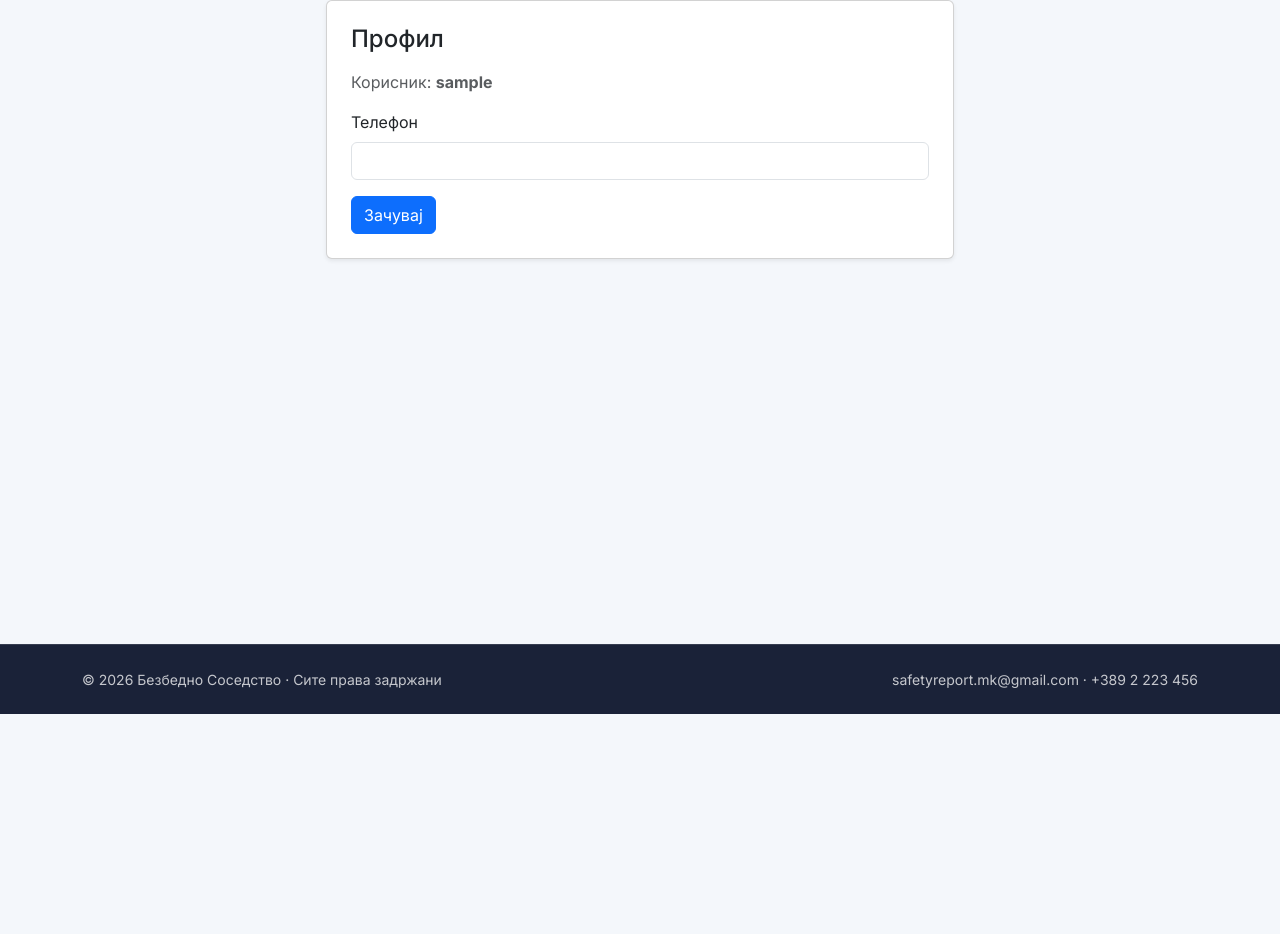
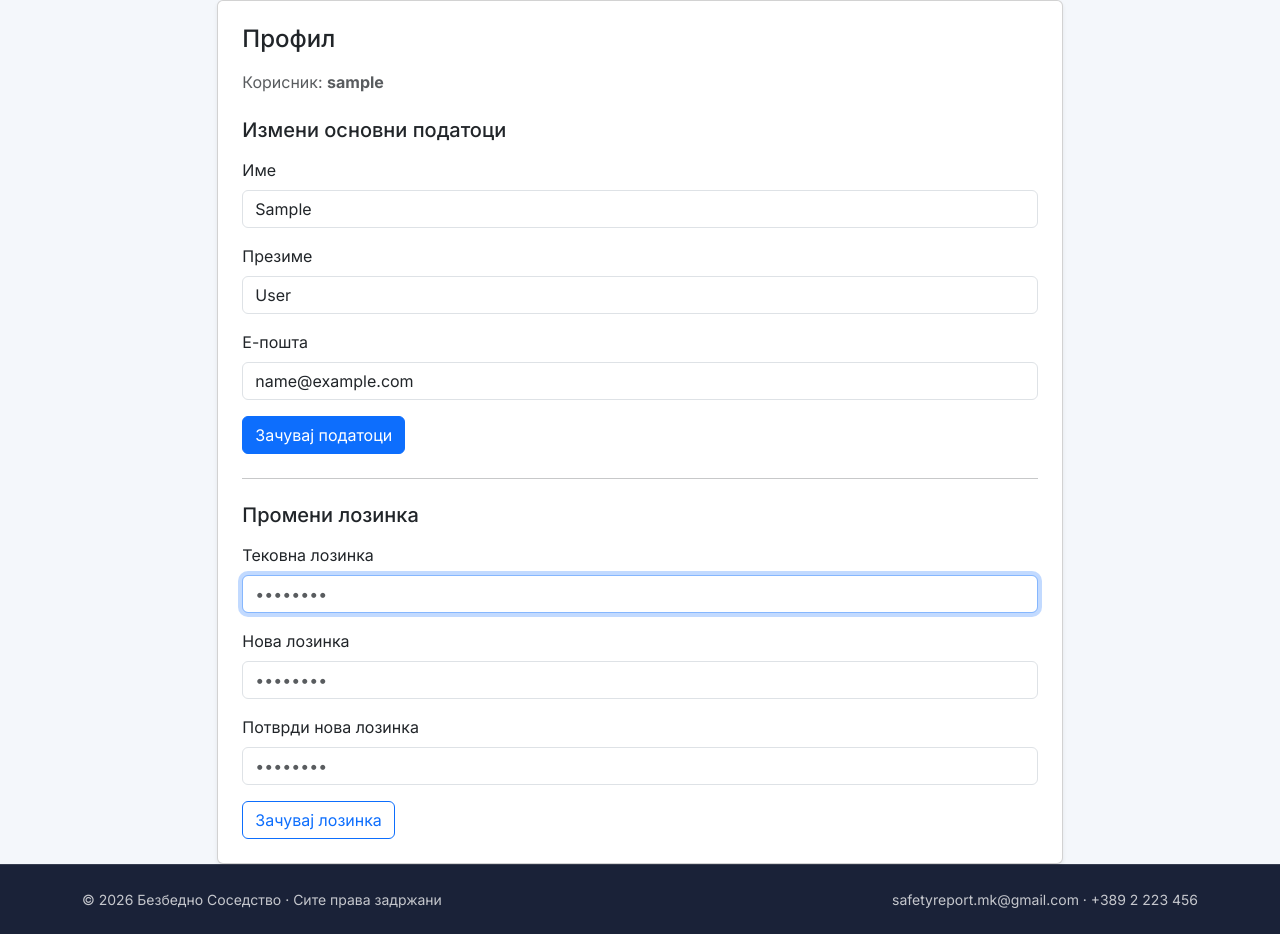
Before and after one commit to jovanoskalj/neighborhood-safety-reporter, a Django app: page /accounts/profile/ in a window 1280 px wide. Shown: the part 86-1020 px from the top of the page. Before the commit the page ends 800 px from the top, so only its background shows below. Run offline with Django 5.2, Linux system fonts and the light colour scheme; the visitor is signed in with stand-in values (Sample User, id 1); some libraries are stand-ins or nearby versions.

Commit message:
T36: User profile and password change page

```diff
--- a/apps/accounts/forms.py
+++ b/apps/accounts/forms.py
@@ -1,6 +1,66 @@
 from django import forms
+from django.contrib.auth.forms import PasswordChangeForm
 from django.contrib.auth.forms import UserCreationForm
 from django.contrib.auth.models import User
+
+
+class ProfileForm(forms.ModelForm):
+    """Allow users to edit basic account information."""
+
+    email = forms.EmailField(required=True)
+
+    class Meta:
+        model = User
+        fields = ["first_name", "last_name", "email"]
+
+    def __init__(self, *args, **kwargs):
+        super().__init__(*args, **kwargs)
+        labels = {
+            "first_name": "Име",
+            "last_name": "Презиме",
+            "email": "Е-пошта",
+        }
+        placeholders = {
+            "first_name": "",
+            "last_name": "",
+            "email": "",
+        }
+        for name, field in self.fields.items():
+            field.label = labels.get(name, field.label)
+            field.widget.attrs.update(
+                {
+                    "class": "form-control",
+                    "placeholder": placeholders.get(name, ""),
+                }
+            )
+
+    def clean_email(self):
+        email = (self.cleaned_data.get("email") or "").strip().lower()
+        current_email = (self.instance.email or "").strip().lower()
+
+        if not email:
+            raise forms.ValidationError("Е-пошта е задолжителна.")
+
+        if email == current_email:
+            return email
+
+        duplicate = User.objects.filter(email__iexact=email).exclude(pk=self.instance.pk)
+        if duplicate.exists():
+            raise forms.ValidationError("Веќе постои корисник со оваа е-пошта.")
+        return email
+
+
+class LocalizedPasswordChangeForm(PasswordChangeForm):
+    """Password form with localized labels and Bootstrap classes."""
+
+    def __init__(self, *args, **kwargs):
+        super().__init__(*args, **kwargs)
+        self.fields["old_password"].label = "Тековна лозинка"
+        self.fields["new_password1"].label = "Нова лозинка"
+        self.fields["new_password2"].label = "Потврди нова лозинка"
+        self.fields["new_password1"].help_text = "Лозинката треба да биде доволно силна и различна од лични податоци."
+        for field in self.fields.values():
+            field.widget.attrs.update({"class": "form-control", "placeholder": "••••••••"})
 
 class RegisterForm(UserCreationForm):
     """Public registration form. Citizens only."""
--- a/apps/accounts/views.py
+++ b/apps/accounts/views.py
@@ -6,6 +6,7 @@ from datetime import timedelta
 from django.conf import settings
 from django.contrib import messages
 from django.contrib.auth import authenticate, login, logout
+from django.contrib.auth import update_session_auth_hash
 from django.contrib.auth.models import User
 from django.contrib.auth.models import Group
 from django.contrib.auth.decorators import login_required
@@ -14,7 +15,7 @@ from django.shortcuts import redirect, render
 from django.template.loader import render_to_string
 from django.utils import timezone
 
-from .forms import RegisterForm
+from .forms import LocalizedPasswordChangeForm, ProfileForm, RegisterForm
 from .models import EmailVerificationCode, UserProfile
 
 
@@ -107,15 +108,26 @@ def register_view(request):
 def login_view(request):
     """Authenticate user with Django session auth."""
     if request.method == "POST":
-        username = request.POST.get("username", "")
+        identifier = (request.POST.get("username") or "").strip()
         password = request.POST.get("password", "")
-        user = authenticate(request, username=username, password=password)
+        user = authenticate(request, username=identifier, password=password)
+
+        # Support email-based login in the same input field.
+        if not user and identifier:
+            email_matches = User.objects.filter(email__iexact=identifier)
+            for email_user in email_matches:
+                user = authenticate(request, username=email_user.username, password=password)
+                if user:
+                    break
+
         if user:
             login(request, user)
             next_url = request.GET.get("next") or "dashboard"
             return redirect(next_url)
         else:
-            inactive_user = User.objects.filter(username=username, is_active=False).first()
+            inactive_user = User.objects.filter(username=identifier, is_active=False).first()
+            if not inactive_user:
+                inactive_user = User.objects.filter(email__iexact=identifier, is_active=False).first()
             if inactive_user and inactive_user.check_password(password):
                 messages.error(request, "Профилот сѐ уште не е верификуван. Проверете ја вашата е-пошта.")
                 return render(request, "accounts/login.html", status=200)
@@ -179,16 +191,30 @@ def logout_view(request):
 
 @login_required
 def profile_view(request):
-    """Allow users to update basic profile information."""
-    profile, _ = UserProfile.objects.get_or_create(user=request.user)
+    """Allow users to edit profile info and update account password."""
+    profile_form = ProfileForm(instance=request.user, prefix="profile")
+    password_form = LocalizedPasswordChangeForm(user=request.user, prefix="password")
 
     if request.method == "POST":
-        profile.phone = request.POST.get("phone", profile.phone)
-        role = profile.role
-        if role == "officer":
-            profile.sector = request.POST.get("sector", profile.sector)
-        profile.save()
-        messages.success(request, "Профилот е успешно ажуриран.")
-        return redirect("profile")
+        if "save_profile" in request.POST:
+            profile_form = ProfileForm(request.POST, instance=request.user, prefix="profile")
+            if profile_form.is_valid():
+                profile_form.save()
+                messages.success(request, "Профилот е успешно ажуриран.")
+                return redirect("profile")
+        elif "change_password" in request.POST:
+            password_form = LocalizedPasswordChangeForm(user=request.user, data=request.POST, prefix="password")
+            if password_form.is_valid():
+                user = password_form.save()
+                update_session_auth_hash(request, user)
+                messages.success(request, "Лозинката е успешно променета.")
+                return redirect("profile")
 
-    return render(request, "accounts/profile.html", {"profile": profile, "sector_choices": UserProfile.SECTOR_CHOICES})
+    return render(
+        request,
+        "accounts/profile.html",
+        {
+            "profile_form": profile_form,
+            "password_form": password_form,
+        },
+    )
--- a/templates/accounts/profile.html
+++ b/templates/accounts/profile.html
@@ -4,28 +4,84 @@
 
 {% block content %}
 <div class="row justify-content-center">
-    <div class="col-12 col-md-8 col-lg-6">
+    <div class="col-12 col-md-10 col-lg-8">
         <div class="card shadow-sm">
             <div class="card-body p-4">
                 <h1 class="h4 mb-3">Профил</h1>
                 <p class="text-muted">Корисник: <strong>{{ request.user.username }}</strong></p>
-                <form method="post">
+
+                <h2 class="h5 mt-4 mb-3">Измени основни податоци</h2>
+                <form method="post" novalidate>
                     {% csrf_token %}
-                    <div class="mb-3">
-                        <label class="form-label" for="phone">Телефон</label>
-                        <input class="form-control" id="phone" name="phone" value="{{ profile.phone }}">
-                    </div>
-                    {% if profile.role == 'officer' %}
-                    <div class="mb-3">
-                        <label class="form-label" for="sector">Сектор</label>
-                        <select class="form-select" id="sector" name="sector">
-                            {% for value, label in sector_choices %}
-                            <option value="{{ value }}" {% if profile.sector == value %}selected{% endif %}>{{ label }}</option>
-                            {% endfor %}
-                        </select>
+                    {% if profile_form.non_field_errors %}
+                    <div class="alert alert-danger" role="alert">
+                        {{ profile_form.non_field_errors }}
                     </div>
                     {% endif %}
-                    <button class="btn btn-primary" type="submit">Зачувај</button>
+
+                    <div class="mb-3">
+                        <label class="form-label" for="{{ profile_form.first_name.id_for_label }}">{{ profile_form.first_name.label }}</label>
+                        {{ profile_form.first_name }}
+                        {% if profile_form.first_name.errors %}
+                        <div class="text-danger small mt-1">{{ profile_form.first_name.errors|striptags }}</div>
+                        {% endif %}
+                    </div>
+
+                    <div class="mb-3">
+                        <label class="form-label" for="{{ profile_form.last_name.id_for_label }}">{{ profile_form.last_name.label }}</label>
+                        {{ profile_form.last_name }}
+                        {% if profile_form.last_name.errors %}
+                        <div class="text-danger small mt-1">{{ profile_form.last_name.errors|striptags }}</div>
+                        {% endif %}
+                    </div>
+
+                    <div class="mb-3">
+                        <label class="form-label" for="{{ profile_form.email.id_for_label }}">{{ profile_form.email.label }}</label>
+                        {{ profile_form.email }}
+                        {% if profile_form.email.errors %}
+                        <div class="text-danger small mt-1">{{ profile_form.email.errors|striptags }}</div>
+                        {% endif %}
+                    </div>
+
+                    <button class="btn btn-primary" type="submit" name="save_profile" value="1">Зачувај податоци</button>
+                </form>
+
+                <hr class="my-4">
+
+                <h2 class="h5 mb-3">Промени лозинка</h2>
+                <form method="post" novalidate>
+                    {% csrf_token %}
+                    {% if password_form.non_field_errors %}
+                    <div class="alert alert-danger" role="alert">
+                        {{ password_form.non_field_errors }}
+                    </div>
+                    {% endif %}
+
+                    <div class="mb-3">
+                        <label class="form-label" for="{{ password_form.old_password.id_for_label }}">{{ password_form.old_password.label }}</label>
+                        {{ password_form.old_password }}
+                        {% if password_form.old_password.errors %}
+                        <div class="text-danger small mt-1">{{ password_form.old_password.errors|striptags }}</div>
+                        {% endif %}
+                    </div>
+
+                    <div class="mb-3">
+                        <label class="form-label" for="{{ password_form.new_password1.id_for_label }}">{{ password_form.new_password1.label }}</label>
+                        {{ password_form.new_password1 }}
+                        {% if password_form.new_password1.errors %}
+                        <div class="text-danger small mt-1">{{ password_form.new_password1.errors|striptags }}</div>
+                        {% endif %}
+                    </div>
+
+                    <div class="mb-3">
+                        <label class="form-label" for="{{ password_form.new_password2.id_for_label }}">{{ password_form.new_password2.label }}</label>
+                        {{ password_form.new_password2 }}
+                        {% if password_form.new_password2.errors %}
+                        <div class="text-danger small mt-1">{{ password_form.new_password2.errors|striptags }}</div>
+                        {% endif %}
+                    </div>
+
+                    <button class="btn btn-outline-primary" type="submit" name="change_password" value="1">Зачувај лозинка</button>
                 </form>
             </div>
         </div>
```
Also changed, not shown: tests/test_auth.py (+139 -0 lines).
